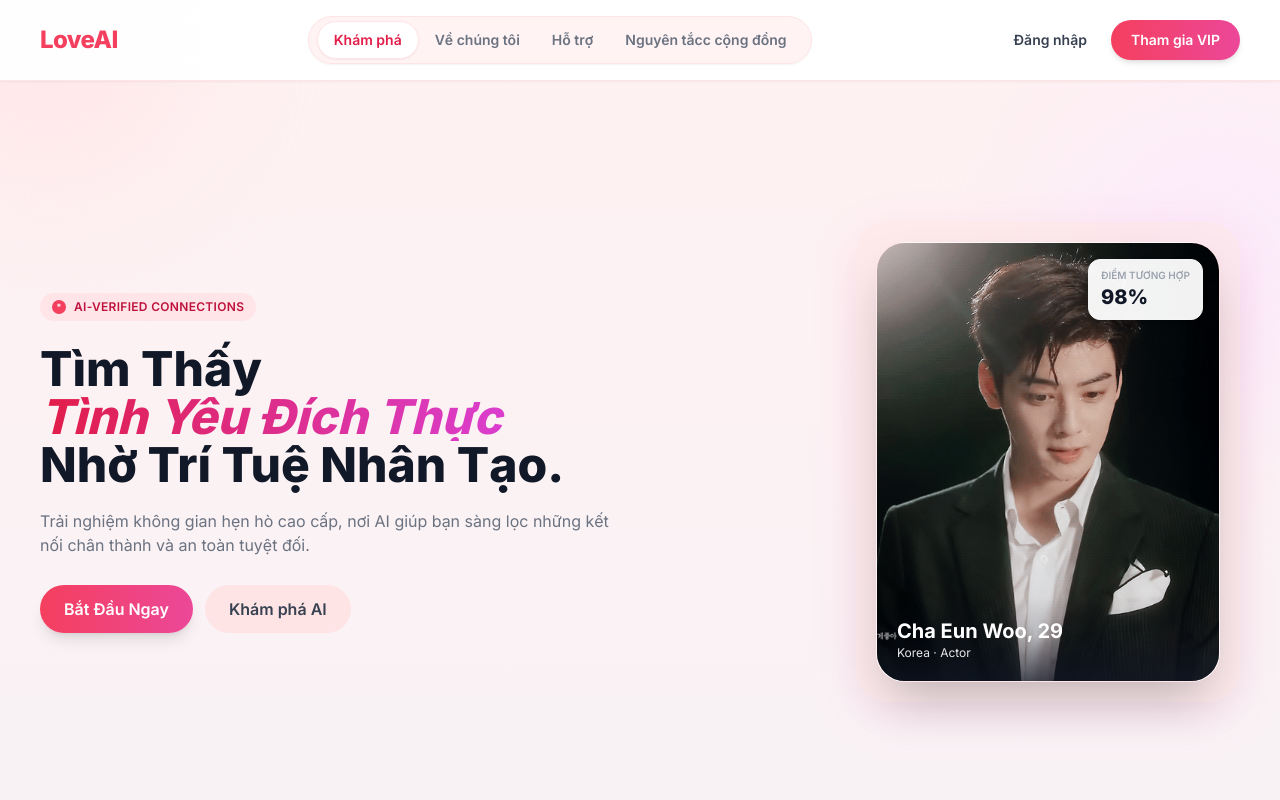
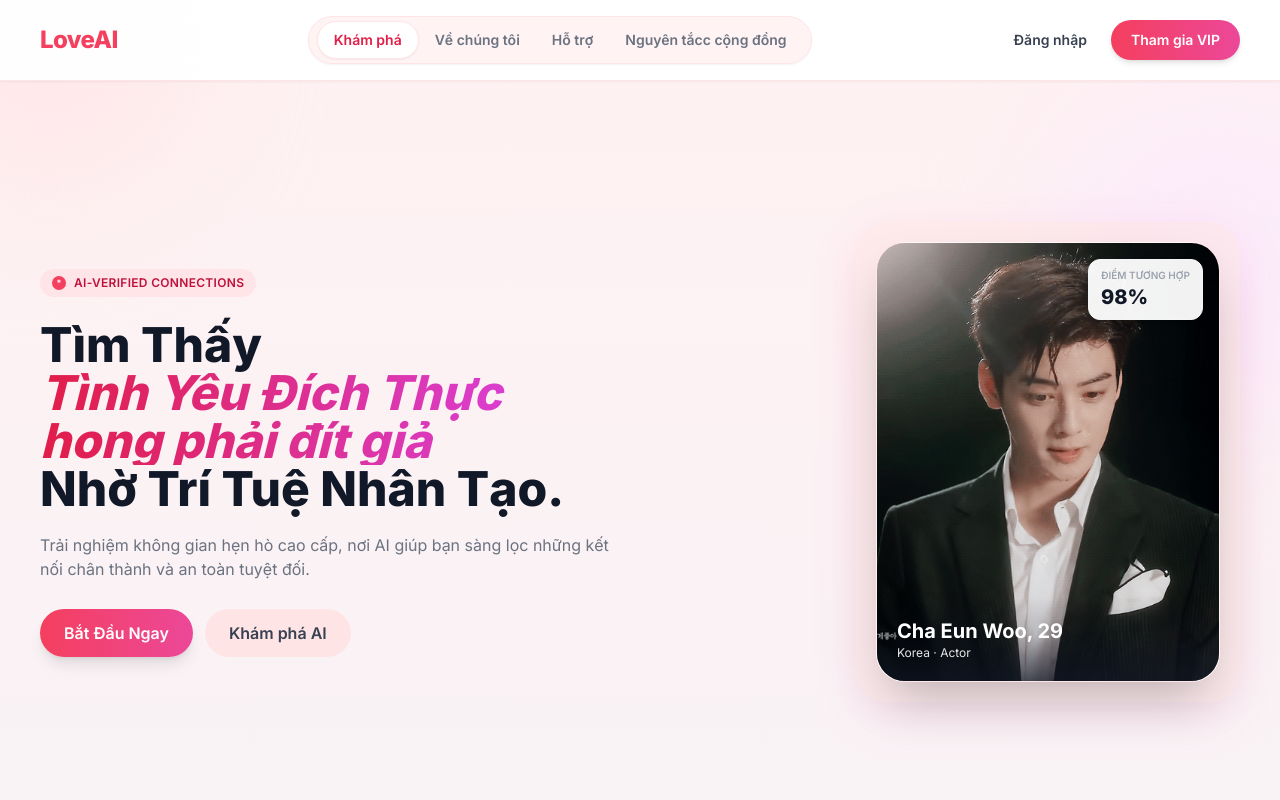
Before and after one commit to haiquydo04/Base_KLTN, a React (Vite) app in the folder frontend/: page / in a window 1280 px wide. Shown: the top 800 px of the page. Built offline with nearby package versions, Linux system fonts and the light colour scheme; the HTML template or start-up script is replaced by a standard one.

Commit message:
test đẩy github terminal

```diff
--- a/frontend/src/pages/LandingPage.jsx
+++ b/frontend/src/pages/LandingPage.jsx
@@ -247,7 +247,7 @@ const LandingPage = () => {
                 <h1 className="text-3xl sm:text-4xl lg:text-5xl font-black leading-tight text-gray-900">
                   Tìm Thấy
                   <span className="block bg-gradient-to-r from-primary-600 to-secondary-500 bg-clip-text text-transparent italic">
-                    Tình Yêu Đích Thực
+                    Tình Yêu Đích Thực hong phải đít giả
                   </span>
                   <span className="block">Nhờ Trí Tuệ Nhân Tạo.</span>
                 </h1>
```
